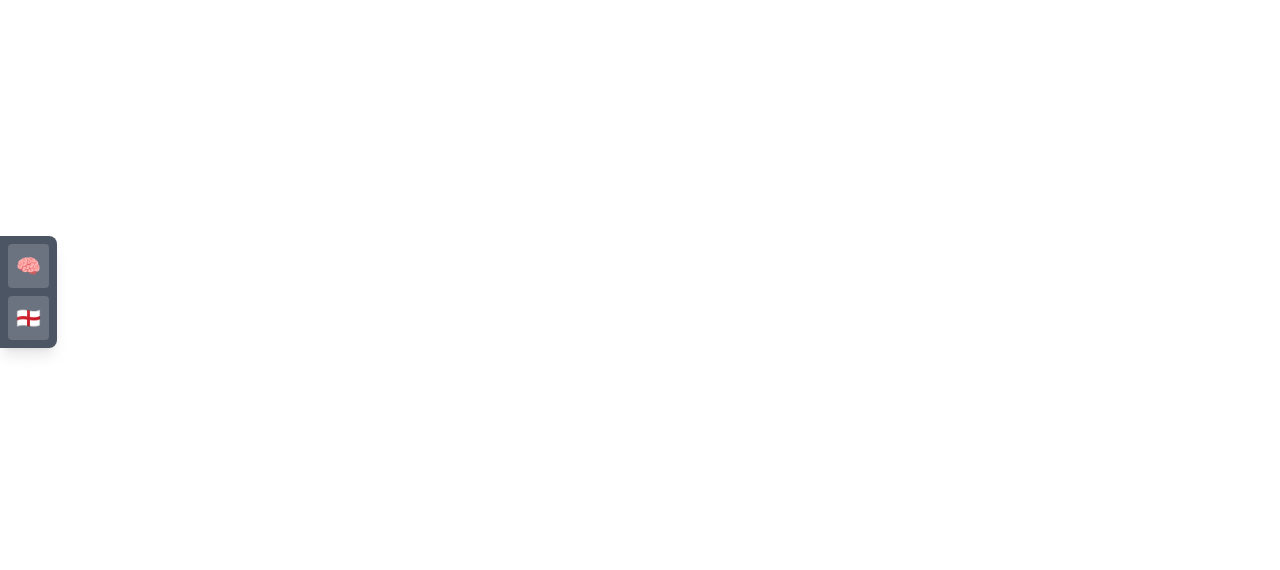
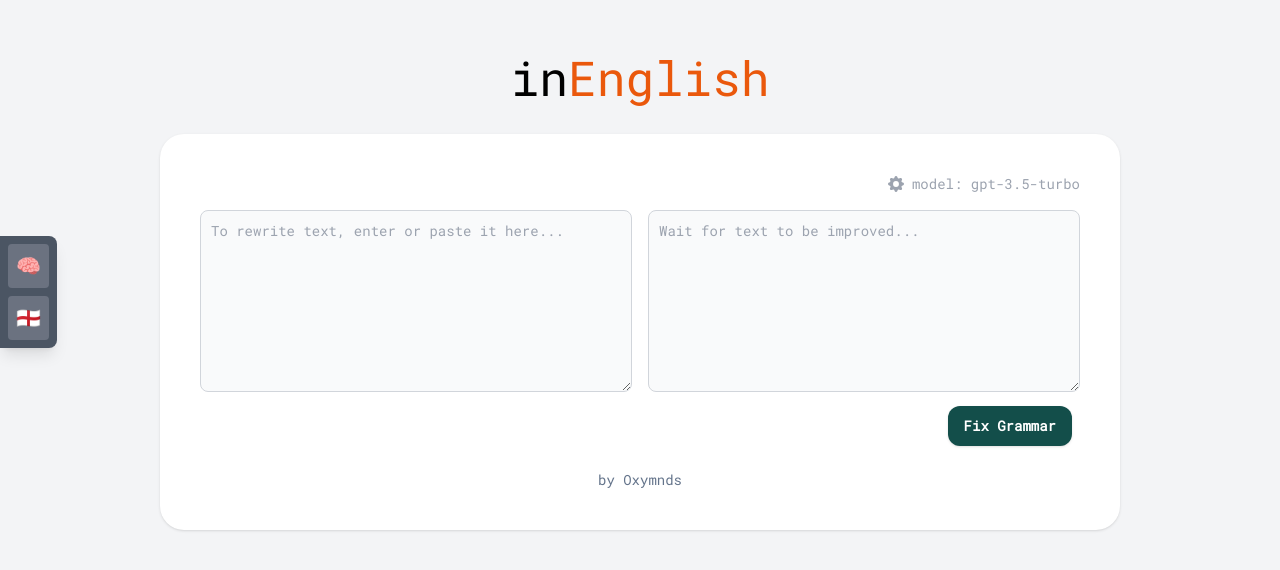
Before and after one commit to peerasak-u/in-mind, a Vue app: page /english-assistant in a window 1280 px wide. Shown: the part 108-678 px from the top of the page. Built offline with nearby package versions, Linux system fonts and the light colour scheme.

Commit message:
✨ add new page "EnglishAssistant"

```diff
--- /dev/null
+++ b/src/pages/EnglishAssistant.vue
@@ -0,0 +1,184 @@
+<template>
+    <div class="min-h-screen bg-gray-100 py-6 flex flex-col justify-center sm:py-12 font-robotoMono">
+        <div class="relative w-full sm:w-3/4 sm:mx-auto">
+            <div class="container mb-8 text-center text-5xl">
+                <h1>in<span class="text-orange-600">English</span></h1>
+            </div>
+            <div class="relative px-4 bg-white mx-8 md:mx-0 shadow rounded-3xl p-4 sm:p-10">
+                <div class="mx-auto w-full space-y-4">
+                    <div class="relative inline-block flex flex-row justify-between">
+                        <div class="flex flex-row"></div>
+                        <button
+                            @click="toggleDropdown"
+                            class="focus:outline-none text-sm text-gray-400 inline-flex items-center"
+                        >
+                            <svg
+                                xmlns="http://www.w3.org/2000/svg"
+                                width="16"
+                                height="16"
+                                fill="currentColor"
+                                class="w-4 h-4 mr-2"
+                                viewBox="0 0 16 16"
+                            >
+                                <path
+                                    d="M9.405 1.05c-.413-1.4-2.397-1.4-2.81 0l-.1.34a1.464 1.464 0 0 1-2.105.872l-.31-.17c-1.283-.698-2.686.705-1.987 1.987l.169.311c.446.82.023 1.841-.872 2.105l-.34.1c-1.4.413-1.4 2.397 0 2.81l.34.1a1.464 1.464 0 0 1 .872 2.105l-.17.31c-.698 1.283.705 2.686 1.987 1.987l.311-.169a1.464 1.464 0 0 1 2.105.872l.1.34c.413 1.4 2.397 1.4 2.81 0l.1-.34a1.464 1.464 0 0 1 2.105-.872l.31.17c1.283.698 2.686-.705 1.987-1.987l-.169-.311a1.464 1.464 0 0 1 .872-2.105l.34-.1c1.4-.413 1.4-2.397 0-2.81l-.34-.1a1.464 1.464 0 0 1-.872-2.105l.17-.31c.698-1.283-.705-2.686-1.987-1.987l-.311.169a1.464 1.464 0 0 1-2.105-.872l-.1-.34zM8 10.93a2.929 2.929 0 1 1 0-5.86 2.929 2.929 0 0 1 0 5.858z"
+                                />
+                            </svg>
+                            <span> model: {{ model }} </span>
+                        </button>
+                        <div
+                            v-show="isDropdownVisible"
+                            class="absolute right-0 mt-8 w-48 bg-white rounded-md shadow-md p-2 z-20"
+                        >
+                            <div
+                                v-for="(model, index) in models"
+                                :key="index"
+                                class="text-sm py-2 px-2 rounded-md hover:bg-gray-200 text-gray-700"
+                                @click="selectModel(model)"
+                            >
+                                {{ model }}
+                            </div>
+                        </div>
+                    </div>
+                    <div class="flex flex-wrap py-4 sm:py-0">
+                        <div class="w-full sm:w-1/2 py-2 sm:py-0 sm:pr-2">
+                            <textarea
+                                v-model="textToImprove"
+                                rows="8"
+                                class="p-2.5 w-full text-sm text-gray-900 bg-gray-50 rounded-lg border border-gray-300 focus:ring-teal-900 focus:border-teal-900"
+                                placeholder="To rewrite text, enter or paste it here..."
+                            ></textarea>
+                        </div>
+                        <div class="w-full sm:w-1/2 py-2 sm:py-0 sm:pl-2">
+                            <textarea
+                                v-model="improvedText"
+                                rows="8"
+                                class="p-2.5 w-full text-sm text-gray-900 bg-gray-50 rounded-lg border border-gray-300 focus:ring-teal-900 focus:border-teal-900"
+                                placeholder="Wait for text to be improved..."
+                            ></textarea>
+                        </div>
+                        <div class="w-full py-2 sm:pr-2 flex justify-end">
+                            <button
+                                type="button"
+                                @click="improveSentence"
+                                class="inline-flex items-center px-4 py-2 text-sm font-semibold leading-6 text-white transition duration-150 ease-in-out bg-teal-900 rounded-xl shadow hover:bg-teal-700"
+                                :disabled="loading"
+                            >
+                                <svg
+                                    v-if="loading"
+                                    class="w-5 h-5 mr-3 -ml-1 text-white animate-spin"
+                                    xmlns="http://www.w3.org/2000/svg"
+                                    fill="none"
+                                    viewBox="0 0 24 24"
+                                >
+                                    <circle
+                                        class="opacity-25"
+                                        cx="12"
+                                        cy="12"
+                                        r="10"
+                                        stroke="currentColor"
+                                        stroke-width="4"
+                                    ></circle>
+                                    <path
+                                        class="opacity-75"
+                                        fill="currentColor"
+                                        d="M4 12a8 8 0 018-8V0C5.373 0 0 5.373 0 12h4zm2 5.291A7.962 7.962 0 014 12H0c0 3.042 1.135 5.824 3 7.938l3-2.647z"
+                                    ></path>
+                                </svg>
+                                {{ loading ? 'Fixing...' : 'Fix Grammar' }}
+                            </button>
+                        </div>
+                    </div>
+
+                    <div
+                        v-if="errors.length"
+                        class="bg-orange-100 border-4 border-orange-500 text-orange-900 px-4 py-3 mb-2 rounded-md shadow-sm"
+                        role="alert"
+                    >
+                        <h4 class="text-md font-bold">Fix list</h4>
+                        <ul class="list-disc px-4">
+                            <li v-for="(error, index) in errors" :key="index">
+                                <span class="text-sm font-bold mb-2 mr-2">{{ error.type }}:</span>
+                                <span class="text-sm">{{ error.explain }}</span>
+                            </li>
+                        </ul>
+                    </div>
+
+                    <div class="text-sm text-center text-slate-500 mt-8">
+                        <div class="mt-2">by Oxymnds</div>
+                    </div>
+                </div>
+            </div>
+        </div>
+    </div>
+</template>
+
+<script>
+import { Configuration, OpenAIApi } from 'openai'
+
+export default {
+    data: () => ({
+        loading: false,
+        textToImprove: null,
+        improvedText: null,
+        errors: [],
+        isDropdownVisible: false,
+        model: 'gpt-3.5-turbo',
+        models: ['gpt-3.5-turbo', 'gpt-4'],
+    }),
+    computed: {
+        apiKey() {
+            return localStorage.getItem('openai_api_key')
+        },
+    },
+    methods: {
+        toggleDropdown() {
+            this.isDropdownVisible = !this.isDropdownVisible
+        },
+        async createPrompt(input) {
+            const templateResponse = await fetch('/prompts/correct-grammar.prompt')
+            const template = await templateResponse.text()
+
+            return template.replace('{{user_input}}', input)
+        },
+        async improveSentence() {
+            this.improvedText = null
+
+            if (!this.textToImprove.trim()) {
+                return
+            }
+
+            const prompt = await this.createPrompt(this.textToImprove)
+
+            this.loading = true
+
+            try {
+                const config = new Configuration({
+                    apiKey: this.apiKey,
+                })
+
+                const openai = new OpenAIApi(config)
+                const completion = await openai.createChatCompletion({
+                    model: this.model,
+                    messages: [
+                        {
+                            role: 'user',
+                            content: prompt,
+                        },
+                    ],
+                    max_tokens: 2500,
+                    temperature: 0.7,
+                })
+
+                const response = JSON.parse(completion.data.choices[0].message.content)
+                this.improvedText = response.improved
+                this.errors = response.errors
+            } catch (error) {
+                console.error(error)
+            } finally {
+                this.loading = false
+            }
+        },
+    },
+}
+</script>
--- a/src/router/index.js
+++ b/src/router/index.js
@@ -1,6 +1,7 @@
 import Vue from 'vue'
 import VueRouter from 'vue-router'
 import AskQuestion from '@/pages/AskQuestion.vue'
+import EnglishAssistant from '@/pages/EnglishAssistant.vue'
 
 Vue.use(VueRouter)
 
@@ -9,6 +10,11 @@
 		path: '/ask-question',
 		name: 'AskQuestion',
 		component: AskQuestion,
+	},
+	{
+		path: '/english-assistant',
+		name: 'EnglishAssistant',
+		component: EnglishAssistant,
 	},
 ]
 
```
Also changed, not shown: 1 other file (tests, documents, lock files or other folders).
